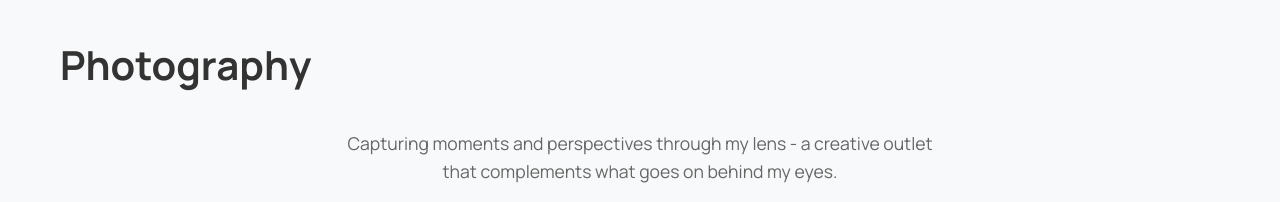
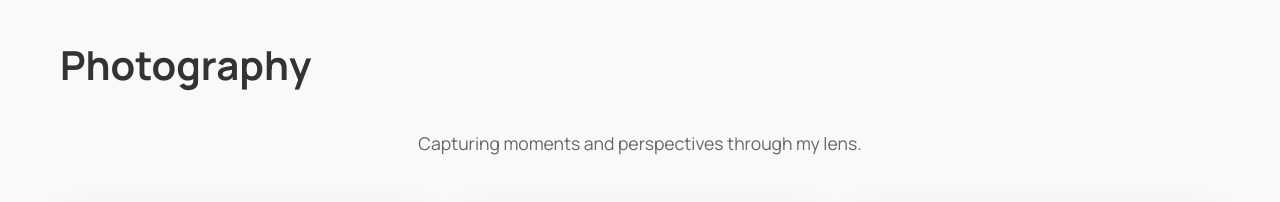
Before and after one commit to akchau-usc/akchau_web, a plain HTML site: page index.html in a window 1280 px wide. Shown: the part 3360-3562 px from the top of the page. Drawn offline with Linux system fonts and the light colour scheme; grey boxes are pictures that could not be loaded.

Commit message:
minor changees

```diff
--- a/index.html
+++ b/index.html
@@ -201,7 +201,7 @@
 <section id="photography" class="section photography">
     <div class="container">
         <h2 class="section-title">Photography</h2>
-        <p class="photography-intro">Capturing moments and perspectives through my lens - a creative outlet that complements what goes on behind my eyes.</p>
+        <p class="photography-intro">Capturing moments and perspectives through my lens.</p>
 
         <div class="photo-gallery">
             <!-- San Francisco Card -->
```
